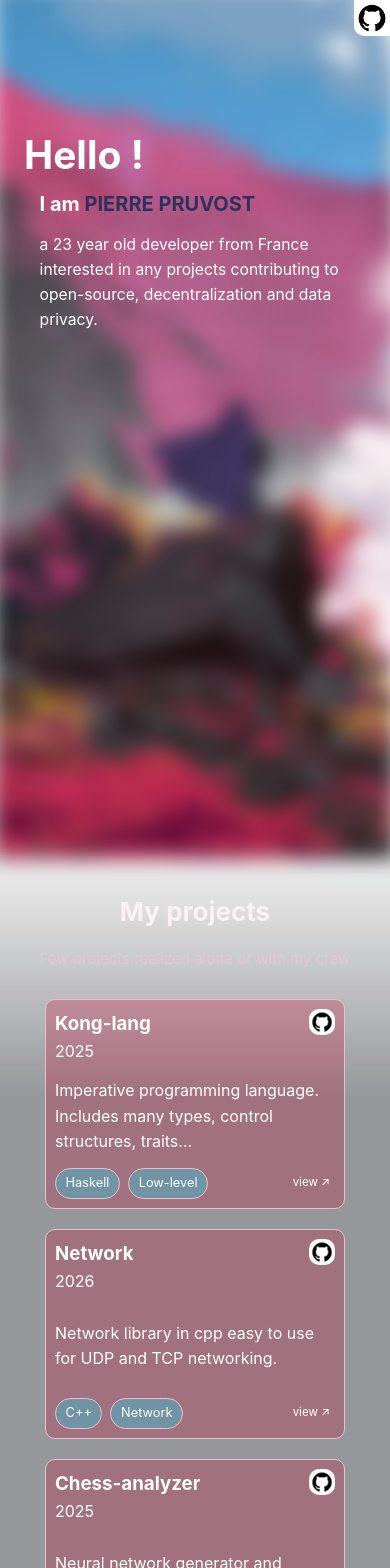
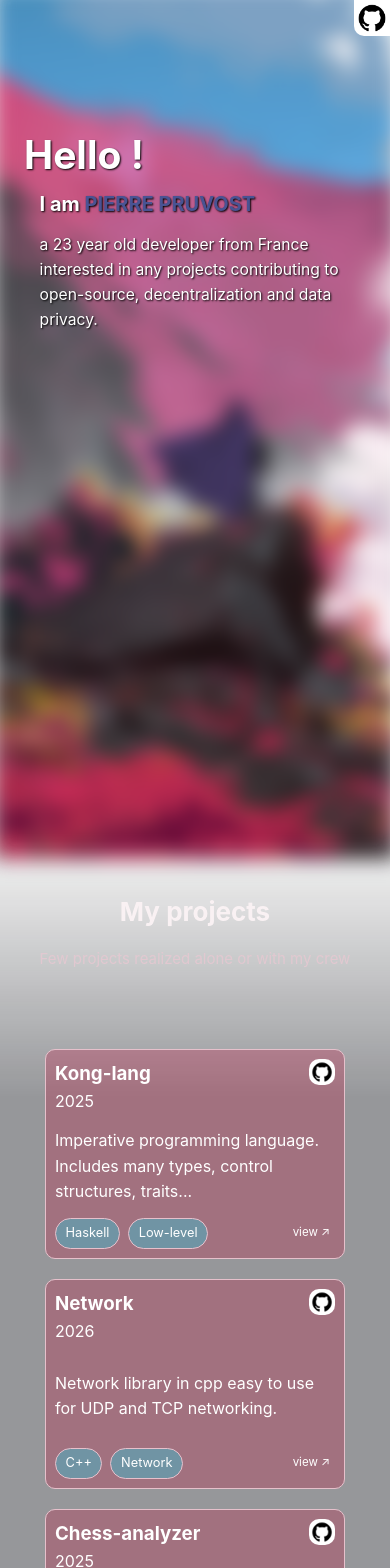
Before and after one commit to eto-NaN/portfolio, a React (Vite) app: page / in a window 390 px wide. Shown: the top 1568 px of the page. Built offline with nearby package versions, Linux system fonts and the light colour scheme.

Commit message:
feat: make hero and project part more responsive

```diff
--- a/src/App.css
+++ b/src/App.css
@@ -34,7 +34,7 @@ main {
 
 @media (max-width: 1024px) {
     .siteBackground {
-        background-position: 40% center;
+        background-position: 45% center;
     }
 }
 
--- a/src/components/Hero/Hero.module.css
+++ b/src/components/Hero/Hero.module.css
@@ -22,7 +22,7 @@
     position: relative;
     z-index: 2;
     color: white;
-    text-shadow: 0 14px 36px rgba(0, 0, 0, 0.65);
+    text-shadow: 1px 1px 2px black;
     width: min(700px, 100%);
     padding: 1rem;
 
@@ -43,7 +43,7 @@
 }
 
 .highlight {
-    color: #2b335d;
+    color: #495393;
     font-weight: 700;
 }
 
@@ -71,6 +71,18 @@
     transform: scale(1.05);
 }
 
+@media (max-width: 1024px) {
+    .hero {
+        padding: 1.5rem 1rem;
+        align-items: flex-start;
+        padding-top: 15svh;
+    }
+
+    .description {
+        text-align: left;
+    }
+}
+
 @media (max-width: 768px) {
     .hero {
         padding: 1.5rem 1rem;
--- a/src/components/Projects/Projects.module.css
+++ b/src/components/Projects/Projects.module.css
@@ -56,7 +56,7 @@
 .projectsHeader {
     position: relative;
     z-index: 1;
-    width: min(1200px, 100%);
+    width: min(700px, 100%);
     margin-inline: auto;
 
     display: flex;
@@ -85,8 +85,8 @@
     flex-direction: column;
     justify-content: space-between;
     flex: 0 1 300px;
-    min-width: 400px;
-    max-width: 520px;
+    min-width: 350px;
+    max-width: 450px;
     height: 250px;
     border-radius: 10px;
     border-width: 1px;
@@ -209,9 +209,16 @@
     border-bottom: 1px solid rgba(220, 220, 250, 0.3);
 }
 
+@media (min-width: 1500px) {
+    .projectCard {
+        min-width: 400px;
+    }
+}
+
 @media (max-width: 1024px) {
     .projects {
         flex-direction: column;
+        justify-content: center;
         align-items: stretch;
         padding: 4rem 1.25rem;
     }
@@ -222,6 +229,7 @@
         margin-bottom: 28px;
         align-items: center;
         text-align: center;
+        padding-bottom: 50px;
     }
 
     .projectsContent {
```
